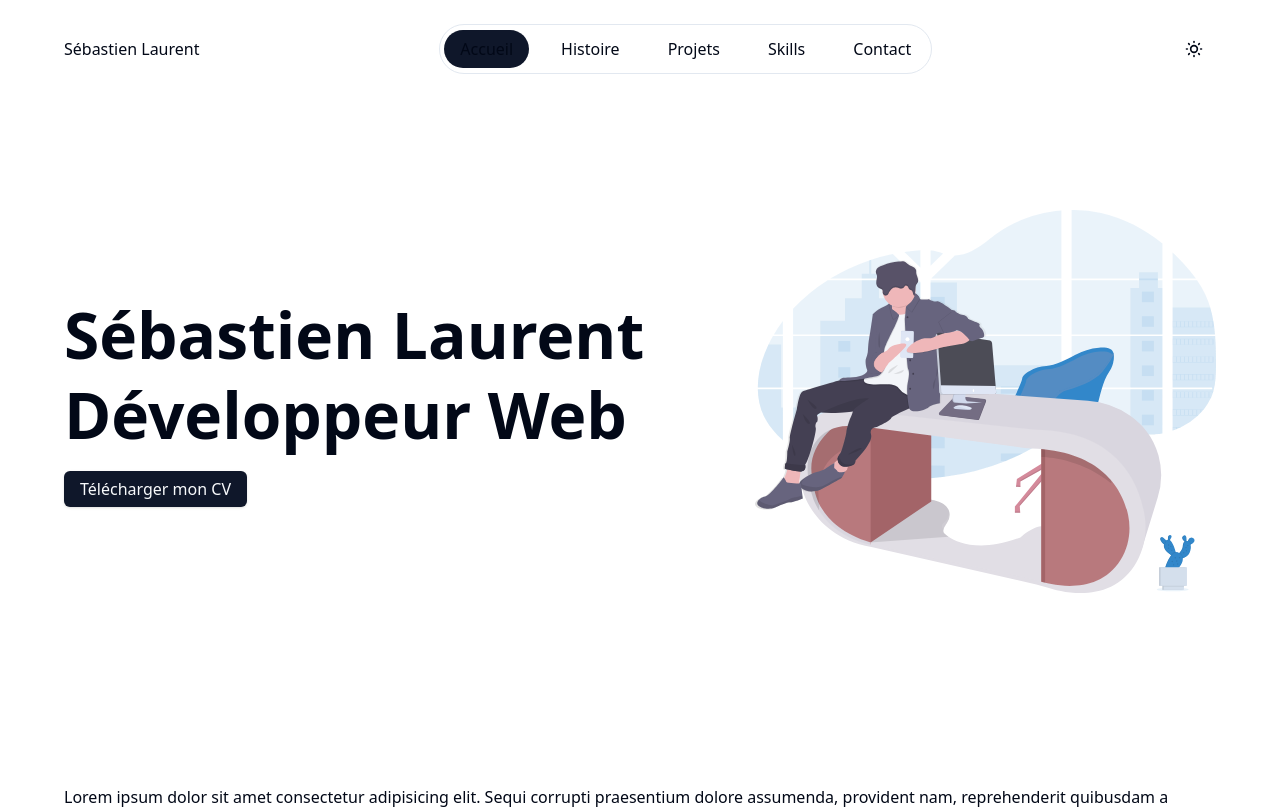
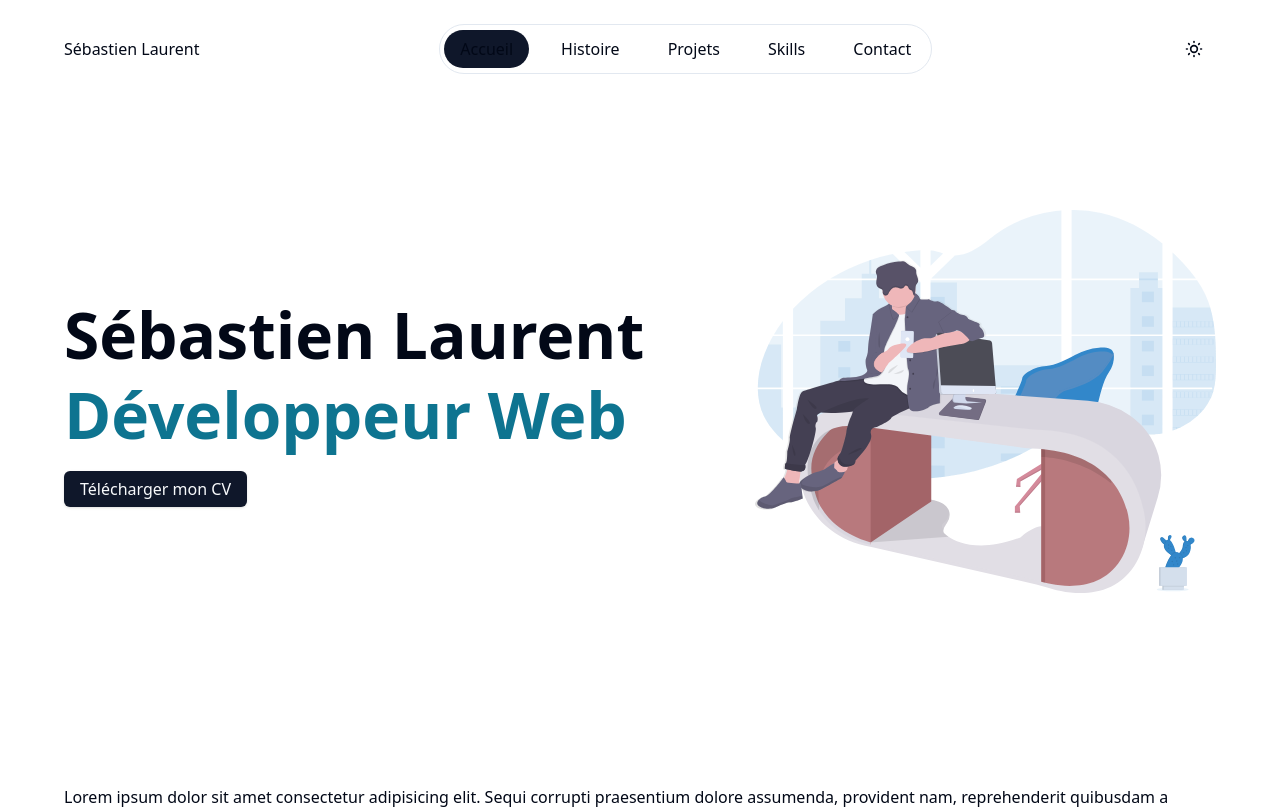
Before and after one commit to SebastienLaurentt/Portfolio-V2, a Next.js app: page / in a window 1280 px wide. Shown: the top 809 px of the page. Built offline with nearby package versions, Linux system fonts and the light colour scheme.

Commit message:
creat tertiary color in globals and tailwind config and use it in h1 in home

```diff
--- a/app/globals.css
+++ b/app/globals.css
@@ -18,6 +18,9 @@
 
     --secondary: 210 40% 96.1%;
     --secondary-foreground: 222.2 47.4% 11.2%;
+
+    --tertiary: 189 94% 43%;
+    --tertiary-foreground: 193 82% 31%;
 
     --muted: 210 40% 96.1%;
     --muted-foreground: 215.4 16.3% 46.9%;
@@ -50,6 +53,9 @@
 
     --secondary: 217.2 32.6% 17.5%;
     --secondary-foreground: 210 40% 98%;
+
+    --tertiary: 189 94% 43%;
+    --tertiary-foreground: 189 94% 43%;
 
     --muted: 217.2 32.6% 17.5%;
     --muted-foreground: 215 20.2% 65.1%;
--- a/app/page.tsx
+++ b/app/page.tsx
@@ -12,7 +12,8 @@ export default function Home() {
       <Section marginBottom={true} marginTop={true} classname=" flex flex-col lg:flex-row items-center">
         <div className="lg:w-3/5">
           <h1>
-            Sébastien Laurent <br /> Développeur Web{" "}
+            Sébastien Laurent <br /> <span className="text-tertiary-foreground">Développeur Web
+              </span>{" "}
           </h1>
           <DownloadButton
             href={CV}
--- a/tailwind.config.ts
+++ b/tailwind.config.ts
@@ -50,6 +50,10 @@ const config = {
           DEFAULT: "hsl(var(--secondary))",
           foreground: "hsl(var(--secondary-foreground))",
         },
+        tertiary: {
+          DEFAULT: "hsl(var(--tertiary))",
+          foreground: "hsl(var(--tertiary-foreground))",
+        },
         destructive: {
           DEFAULT: "hsl(var(--destructive))",
           foreground: "hsl(var(--destructive-foreground))",
```
